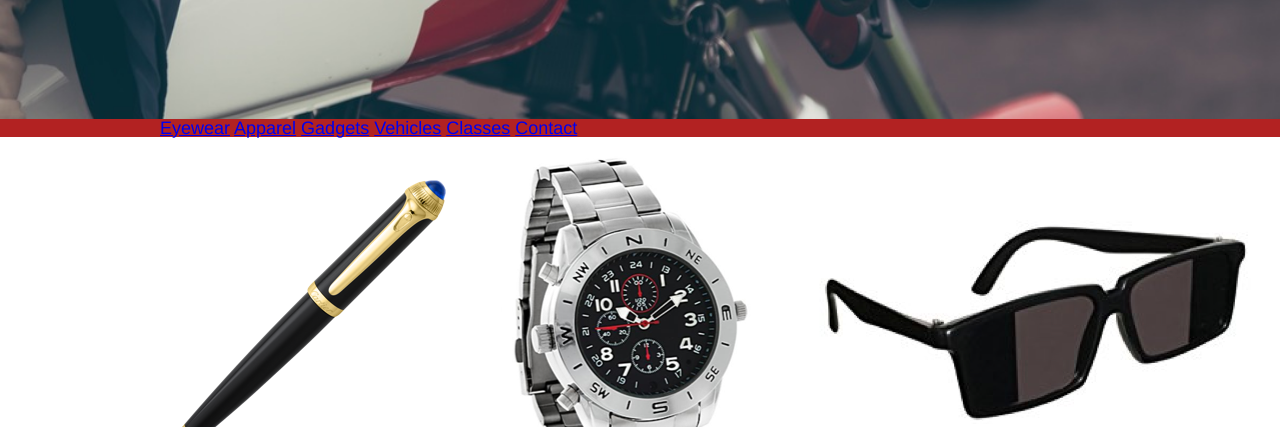
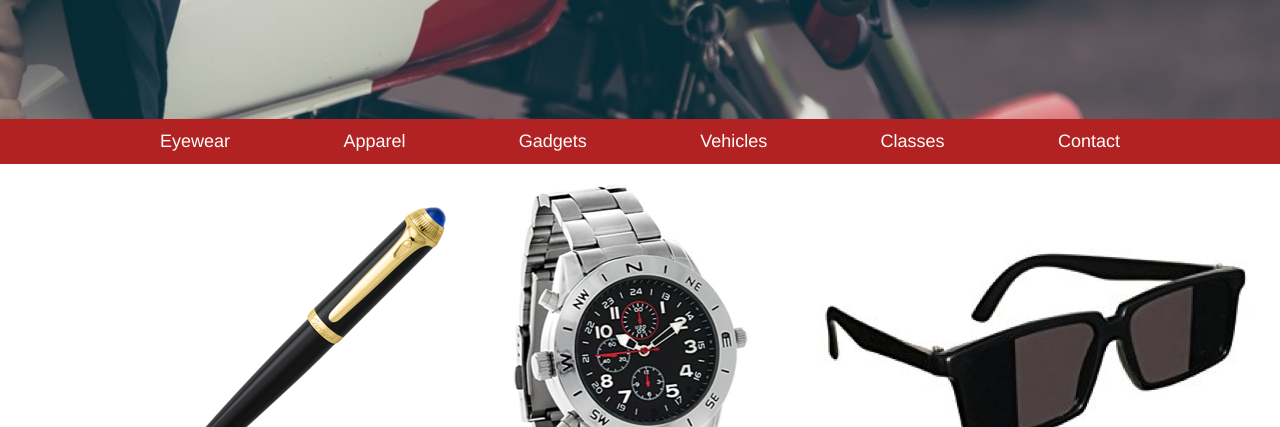
Before and after one commit to ayannone/secretagentsupply, a plain HTML site: page index.html in a window 1280 px wide. Shown: the part 373-800 px from the top of the page. Drawn offline with Linux system fonts and the light colour scheme.

Commit message:
Style nav

```diff
--- a/resources/css/style.css
+++ b/resources/css/style.css
@@ -80,6 +80,19 @@ body {
   width: 100%;
 }
 
+nav {
+  width: 100%;
+  display: flex;
+  justify-content: space-between;
+  padding: 0.75rem 0;
+}
+
+nav span a {
+  text-decoration: none;
+  color: white;
+}
+
+
 /* ************* */
 /* main elements */
 /* ************* */
```
